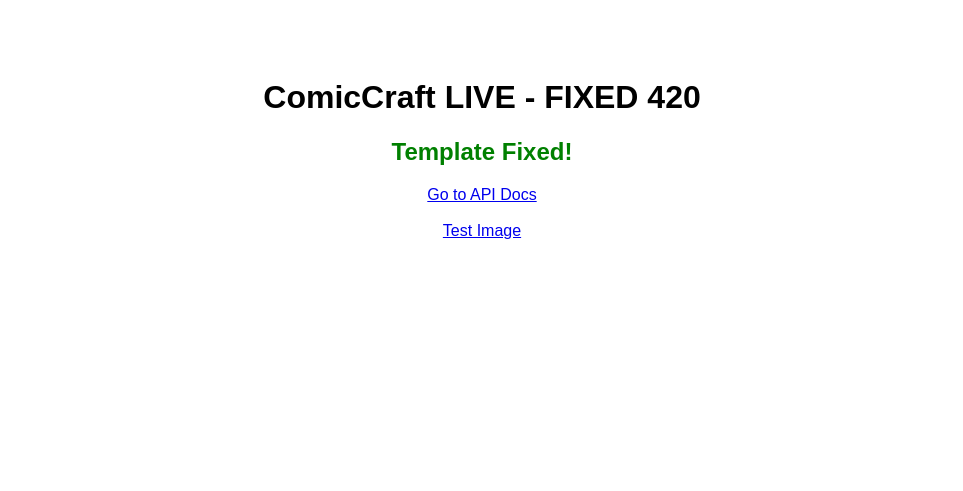
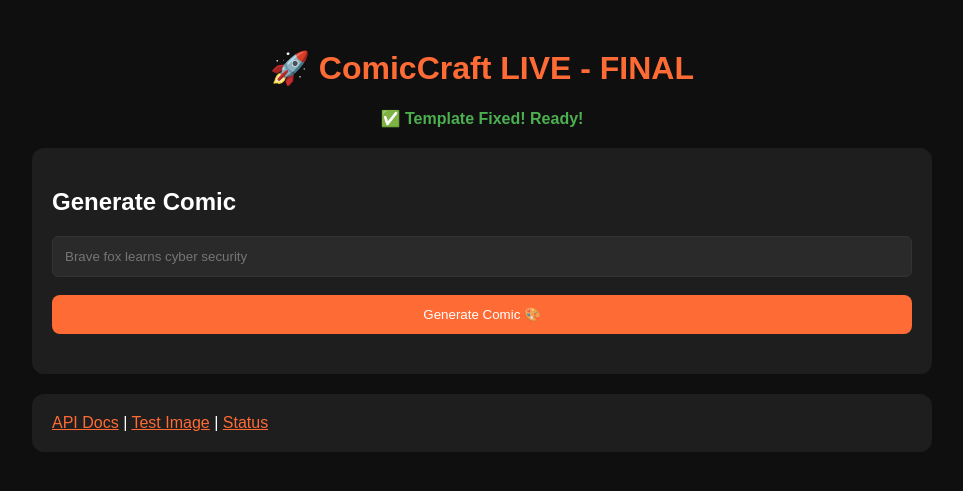
Before and after one commit to s75926347-del/comic-craft, a FastAPI app: page /ui in a window 1280 px wide. Shown: the top 491 px of the page, without its empty margins (158-1121 px from the left). Run offline with FastAPI, Linux system fonts and the light colour scheme; parts of the project's set-up code (start-up, migrations or seed data) failed here and were passed over.

Commit message:
Update index.html

```diff
--- a/app/templates/index.html
+++ b/app/templates/index.html
@@ -1,10 +1,36 @@
 <!DOCTYPE html>
-<html>
-<head><title>ComicCraft</title></head>
-<body style="font-family:Arial;text-align:center;padding:50px">
-<h1>ComicCraft LIVE - FIXED 420</h1>
-<h2 style="color:green">Template Fixed!</h2>
-<a href="/docs">Go to API Docs</a><br><br>
-<a href="/test-image?prompt=brave fox">Test Image</a>
-</body>
-</html>
+<html><head><meta charset="UTF-8"><title>ComicCraft FIXED</title>
+<style>body{font-family:Arial;background:#0f0f0f;color:white;padding:20px}.container{max-width:900px;margin:0 auto}h1{color:#ff6b35;text-align:center}.card{background:#1e1e1e;padding:20px;border-radius:12px;margin:20px 0}.btn{background:#ff6b35;color:white;padding:12px 24px;border:none;border-radius:8px;cursor:pointer;width:100%}.success{color:#4caf50;text-align:center;font-weight:bold} input{width:100%;padding:12px;background:#2a2a2a;color:white;border:1px solid #333;border-radius:6px;box-sizing:border-box}</style>
+</head><body><div class="container">
+<h1>🚀 ComicCraft LIVE - FINAL</h1>
+<p class="success">✅ Template Fixed! Ready!</p>
+<div class="card"><h2>Generate Comic</h2>
+<input id="prompt" placeholder="Brave fox learns cyber security" >
+<br><br>
+<button class="btn" onclick="gen()">Generate Comic 🎨</button>
+<div id="r" style="margin-top:20px"></div></div>
+<div class="card"><a href="/docs" style="color:#ff6b35">API Docs</a> | <a href="/generate-test?prompt=fox" style="color:#ff6b35">Test Image</a> | <a href="/" style="color:#ff6b35">Status</a></div>
+</div>
+<script>
+async function gen(){
+  const p=document.getElementById('prompt').value;
+  if(!p){alert('Prompt podu da!');return}
+  document.getElementById('r').innerHTML='⏳ Generating... 15 sec wait pannu...';
+  try{
+    const form = new FormData();
+    form.append('prompt', p);
+    form.append('style', 'cartoon comic');
+    const res = await fetch('/generate',{method:'POST',body:form});
+    const d = await res.json();
+    let html = `<h3>Result:</h3>`;
+    if(d.panels){
+      d.panels.forEach((panel,i)=>{
+        html += `<div style="background:#2a2a2a;padding:10px;margin:10px 0;border-radius:8px"><p><b>Panel ${i+1}:</b> ${panel.text}</p><img src="${panel.image}" style="max-width:100%;border-radius:8px" onerror="this.src='https://via.placeholder.com/400x300?text=Image+Error'"></div>`;
+      });
+    } else {
+      html += `<pre style="background:#000;padding:15px;white-space:pre-wrap">${JSON.stringify(d,null,2)}</pre>`;
+    }
+    document.getElementById('r').innerHTML = html;
+  }catch(e){document.getElementById('r').innerHTML='Error: '+e.message}
+}
+</script></body></html>
```
